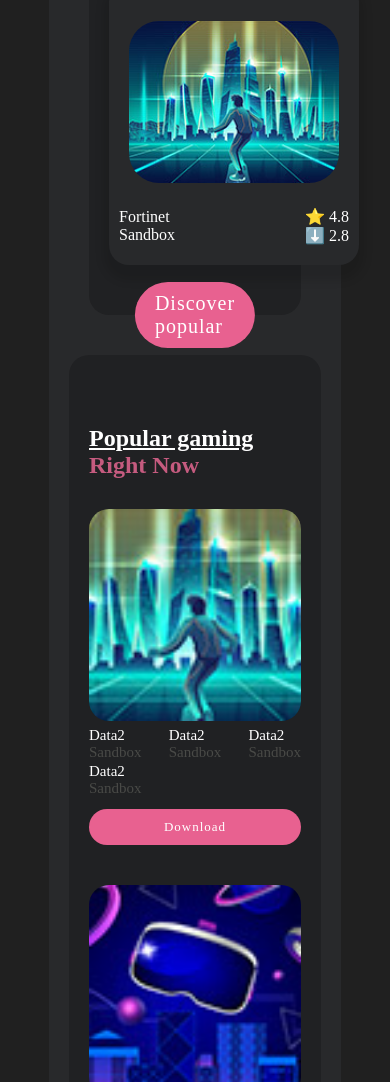
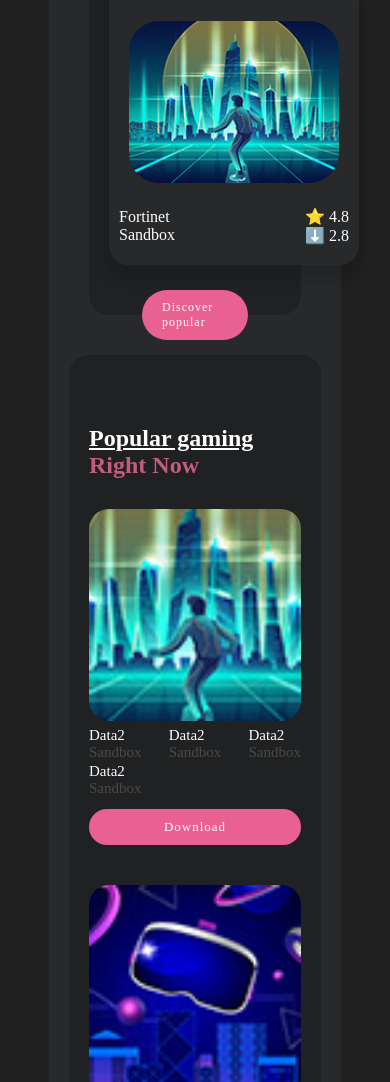
Before and after one commit to muhammad-nabih/Cyborg-Template-, a plain HTML site: page index.html in a window 390 px wide. Shown: the part 3079-4161 px from the top of the page. Drawn offline with Linux system fonts and the light colour scheme.

Commit message:
Update style.css

```diff
--- a/CSS/style.css
+++ b/CSS/style.css
@@ -53,6 +53,14 @@
 .btn:active {
    background-color: black;
    color: white;
+}
+
+@media(max-width:992px)
+{
+   .gaming > .btn{
+      font-size: 12px;}
+   .popular > .btn{
+      font-size: 12px;}
 }
 
 
@@ -324,8 +332,6 @@
    .box-gaming .img img {
       width: 100%;
    }
-   .gaming > .btn{
-      font-size: 12px;}
 
   .gaming .box-gaming .btn{
 width: 100%;
```
